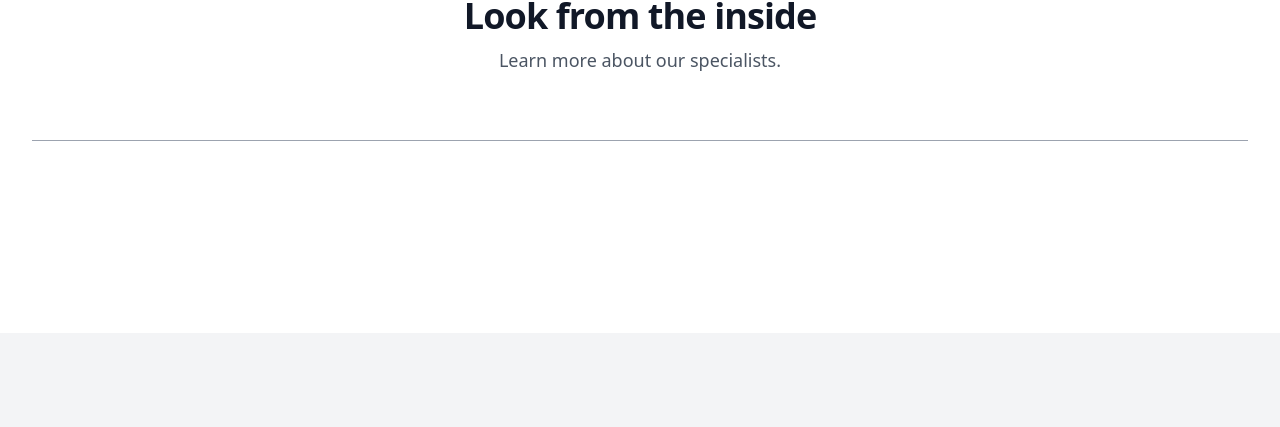
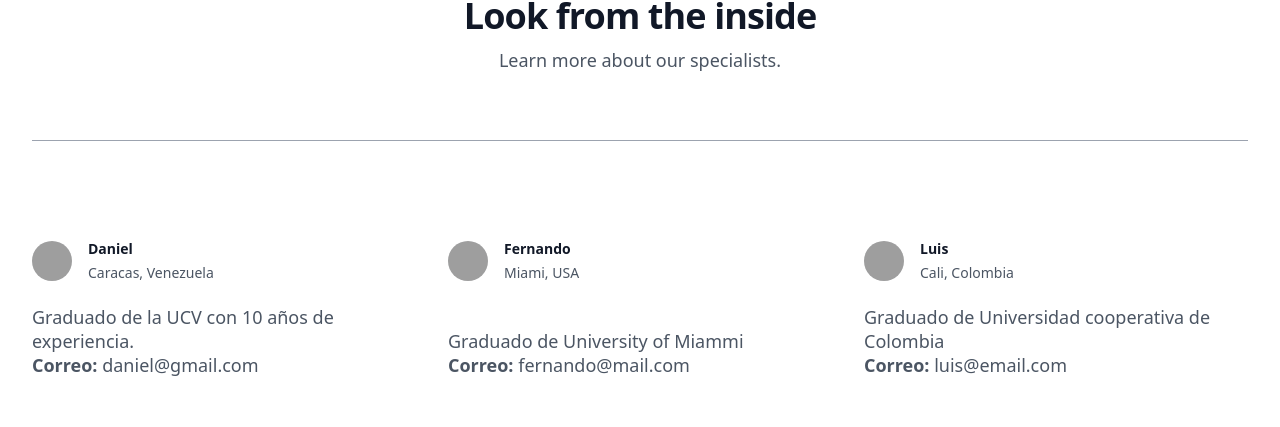
Before and after one commit to samergh1/padsy, a React (Vite) app: page / in a window 1280 px wide. Shown: the part 1792-2219 px from the top of the page. Built offline with nearby package versions, Linux system fonts and the light colour scheme; grey boxes are pictures that could not be loaded.

Commit message:
se agrego la funcion
la funcion esta comentada, falta probar

```diff
--- a/src/firebase/users/index.js
+++ b/src/firebase/users/index.js
@@ -13,7 +13,7 @@ import { firestore as db } from "../config";
 
 export const USERS_COLLECTION = "users";
 
-
+// Funcion que consigue un arreglo de doctores de la DB
 export async function getUsersDoctors() {
     const userDoctorQuery = query(
       collection(db, USERS_COLLECTION),
--- a/src/pages/LandingPage/components/Doctors.jsx
+++ b/src/pages/LandingPage/components/Doctors.jsx
@@ -15,34 +15,37 @@ const posts = [
     {
         href: '#',
         description:
-            'Illo sint voluptas. Error voluptates culpa eligendi. Hic vel totam vitae illo. Non aliquid explicabo necessitatibus unde. Sed exercitationem placeat consectetur nulla deserunt vel. Iusto corrupti dicta.',
+            'Graduado de la UCV con 10 años de experiencia.',
         author: {
-            name: 'Michael Foster',
-            role: 'Co-Founder / CTO',
+            name: 'Daniel',
+            country: 'Caracas, Venezuela',
             imageUrl:
-                'https://images.unsplash.com/photo-1519244703995-f4e0f30006d5?ixlib=rb-1.2.1&ixid=eyJhcHBfaWQiOjEyMDd9&auto=format&fit=facearea&facepad=2&w=256&h=256&q=80',
+                'https://touchtaiwan.com/images/default.jpg',
+            correo: 'daniel@gmail.com'
         },
     },
     {
         href: '#',
         description:
-            'Illo sint voluptas. Error voluptates culpa eligendi. Hic vel totam vitae illo. Non aliquid explicabo necessitatibus unde. Sed exercitationem placeat consectetur nulla deserunt vel. Iusto corrupti dicta.',
+            'Graduado de University of Miammi',
         author: {
-            name: 'Michael Foster',
-            role: 'Co-Founder / CTO',
+            name: 'Fernando',
+            country: 'Miami, USA',
             imageUrl:
-                'image',
+                'https://touchtaiwan.com/images/default.jpg',
+            correo: 'fernando@mail.com'
         },
     },
     {
         href: '#',
         description:
-            'Illo sint voluptas. Error voluptates culpa eligendi. Hic vel totam vitae illo. Non aliquid explicabo necessitatibus unde. Sed exercitationem placeat consectetur nulla deserunt vel. Iusto corrupti dicta.',
+            'Graduado de Universidad cooperativa de Colombia',
         author: {
-            name: 'Michael Foster',
-            role: 'Co-Founder / CTO',
+            name: 'Luis',
+            country: 'Cali, Colombia',
             imageUrl:
-                'https://images.unsplash.com/photo-1519244703995-f4e0f30006d5?ixlib=rb-1.2.1&ixid=eyJhcHBfaWQiOjEyMDd9&auto=format&fit=facearea&facepad=2&w=256&h=256&q=80',
+                'https://touchtaiwan.com/images/default.jpg',
+            correo: 'luis@email.com'
         },
     },
 ]
@@ -82,9 +85,29 @@ export function Doctors() {
 
                         </article>
                     ))} */}
-
-
-                </div>
+                    {posts.map((post) => (
+                        <article className="flex max-w-xl flex-col items-start justify-between">
+                            <div className="relative mt-8 flex items-center gap-x-4">
+                                <a href={post.href}>
+                                    <img src={post.author.imageUrl} alt="" className="h-10 w-10 rounded-full bg-gray-50" />
+                                </a>
+                                <div className="text-sm leading-6">
+                                    <a href={post.href}>
+                                        <p className="font-semibold text-gray-900">
+                                            {post.author.name}
+                                        </p>
+                                    </a>
+                                    <a href={post.href}>
+                                        <p className="text-gray-600">{post.author.country}</p>
+                                    </a>
+                                </div>
+                            </div>
+                            <a href={post.href}>
+                                <p className="mt-5 text-lg leading-6 text-gray-600 line-clamp-3">{post.description}<br/><strong>Correo:</strong> {post.author.correo}</p>
+                            </a>
+                        </article>
+                    ))}
+                 </div>
             </div>
         </section>
     )
```
